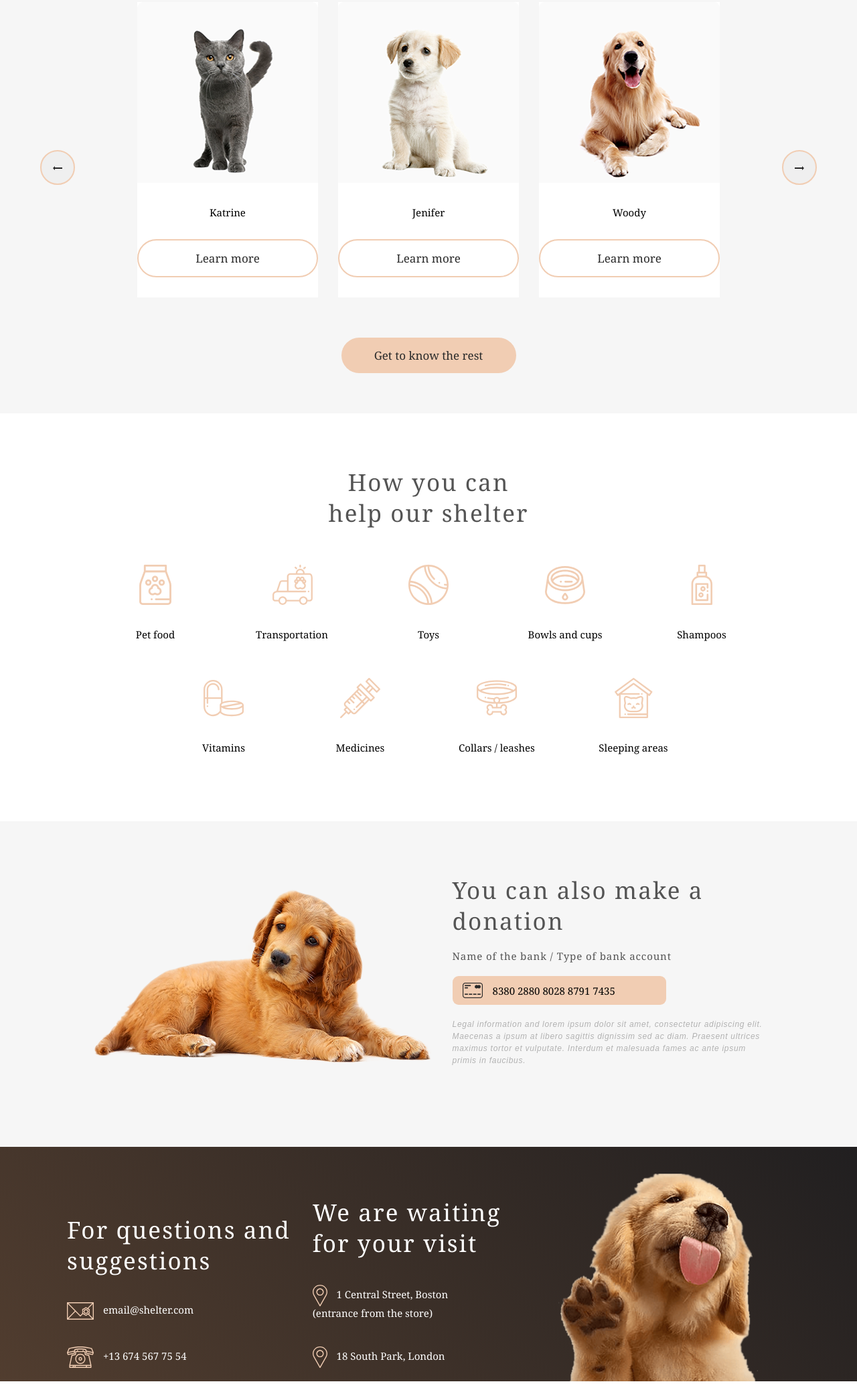
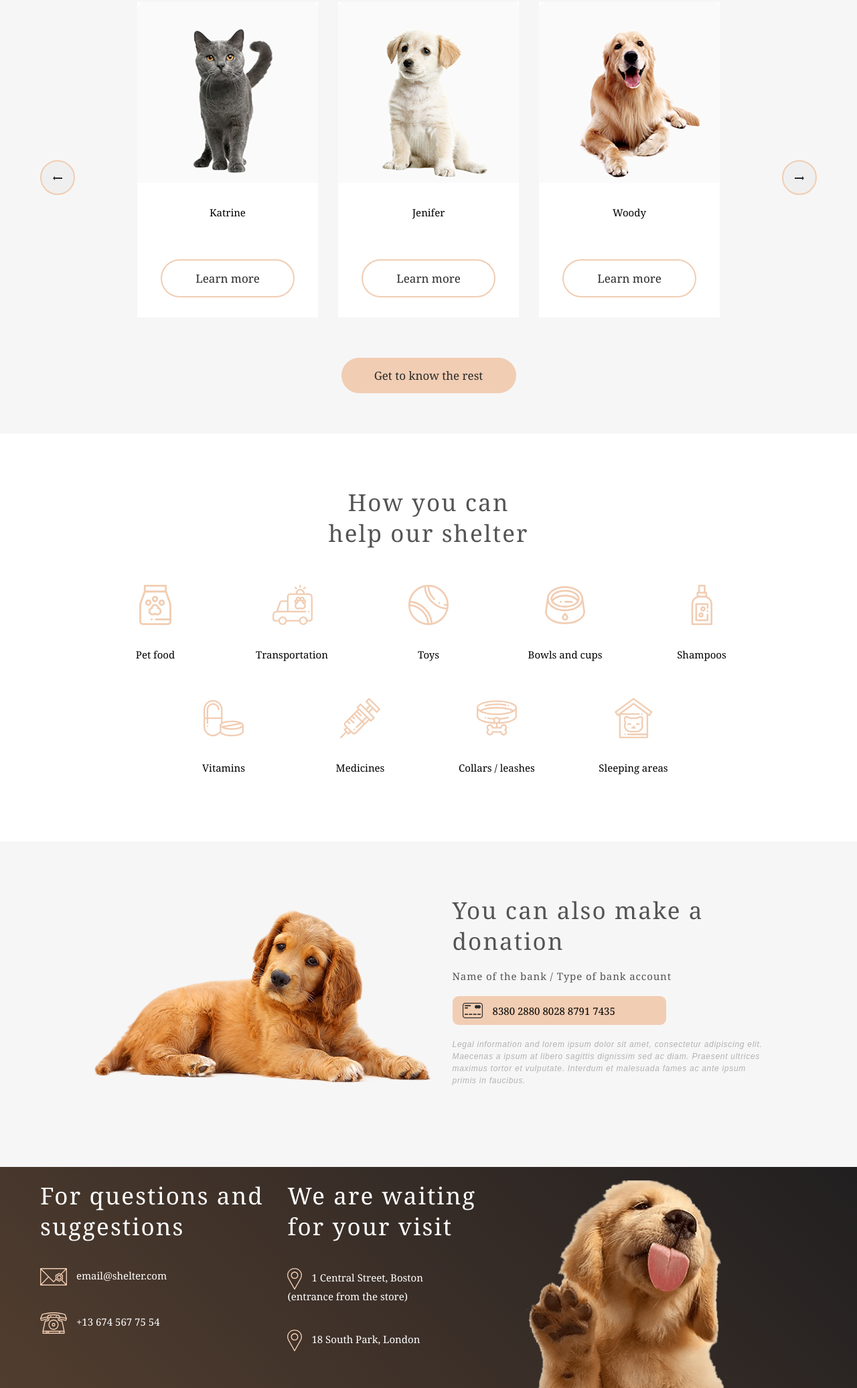
Before and after one commit to Sterka1402/Cozy-House, a website built with webpack: page index.html in a window 1280 px wide. Shown: the part 1687-3759 px from the top of the page at 67% size. Built offline with nearby package versions, Linux system fonts and the light colour scheme.

Commit message:
fixed section pets and footer

```diff
--- a/index.html
+++ b/index.html
@@ -244,7 +244,7 @@
             <span>18 South Park, London </span>
           </div>
         </div>
-        <div>
+        <div class="footer-img">
           <img src="img/footer-puppy.png" alt="Puppy">
         </div>
       </div>
--- a/package.json
+++ b/package.json
@@ -25,7 +25,7 @@
     "node-sass": "^5.0.0",
     "sass": "^1.29.0",
     "sass-loader": "^10.1.0",
-    "webpack": "^5.4.0",
+    "webpack": "^5.9.0",
     "webpack-cli": "^4.2.0"
   }
 }
--- a/src/sass/_all.scss
+++ b/src/sass/_all.scss
@@ -104,10 +104,8 @@ h2{
     img {
       margin-left: 150px;
       max-width: 70%;
-
     }
   }
-
 }
 
 .about{
@@ -119,13 +117,12 @@ h2{
   justify-content: center;
   max-width: 100%;
 
-div img{
-  width: 100%;
-}
+  div img{
+    width: 100%;
+  }
 
   img {
     max-width: 100%;
-
   }
 
   .text-about {
@@ -134,7 +131,6 @@ div img{
     justify-content: center;
     margin-left: 120px;
     width: 40%;
-    // max-width: 430px;
 
     h3 {
       max-width: 370px;
@@ -167,6 +163,7 @@ div img{
 }
 
 .pets{
+  z-index: 0;
   background-color: $background-pets-donation;
   background-repeat: repeat;
   overflow: hidden;
@@ -209,12 +206,14 @@ div img{
 }
 
 .pets-card {
+  display:flex;
+  flex-direction: column;
   background-color: $background-about-help;
   margin: auto 15px;
   max-width: 50%;
   overflow: hidden;
-  flex-shrink: 0;
-
+  justify-content: center;
+  align-items: center;
 
   div{
     max-width: 100%;
@@ -231,7 +230,10 @@ div img{
     border: 2px solid $background-buttons;
     border-radius: $border-radius;
     padding: 15px 0;
-    margin: 30px auto;
+    margin: 30px 0;
+    min-width: 200px;
+    // max-width: 200px;
+
 
     a {
       font-size: 17px;
@@ -260,11 +262,23 @@ div img{
 
     .pets-grid{
       width:100%;
+      padding-left: 15px;
+      justify-content: flex-start;
+
+      .left-button {
+        left: 0%;
+        z-index: 1;
+      }
+      .right-button {
+        right: 0%;
+        z-index: 1;
+      }
 
       .pets-card {
-
+        max-width: 60%;
         flex-shrink: 0;
         overflow: hidden;
+        margin: 0 25px;
       }
     }
 
--- a/src/sass/_footer.scss
+++ b/src/sass/_footer.scss
@@ -9,8 +9,11 @@ footer {
 
 .footer{
   display: flex;
-  margin: 40px 40px 0 40px;
+  // margin: 40px 40px 0 40px;
+  padding-top: 20px;
   max-width: 100%;
+  justify-content: center;
+  margin: 0 auto;
   .wrap{
     margin-right: 20px;
     margin-bottom: 20px;
@@ -32,8 +35,8 @@ footer {
     }
   }
 
-  div{
-    width: 100%;
+  .footer-img {
+    width: 60%;
     align-self: flex-end;
 
     img {
@@ -53,7 +56,7 @@ footer {
     }
 
     img {
-      margin: 0 150px;
+      // margin: 0 150px;
       margin-top: 65px;
 
     }
```
Also changed, not shown: dist/style.css, 1 other file.
